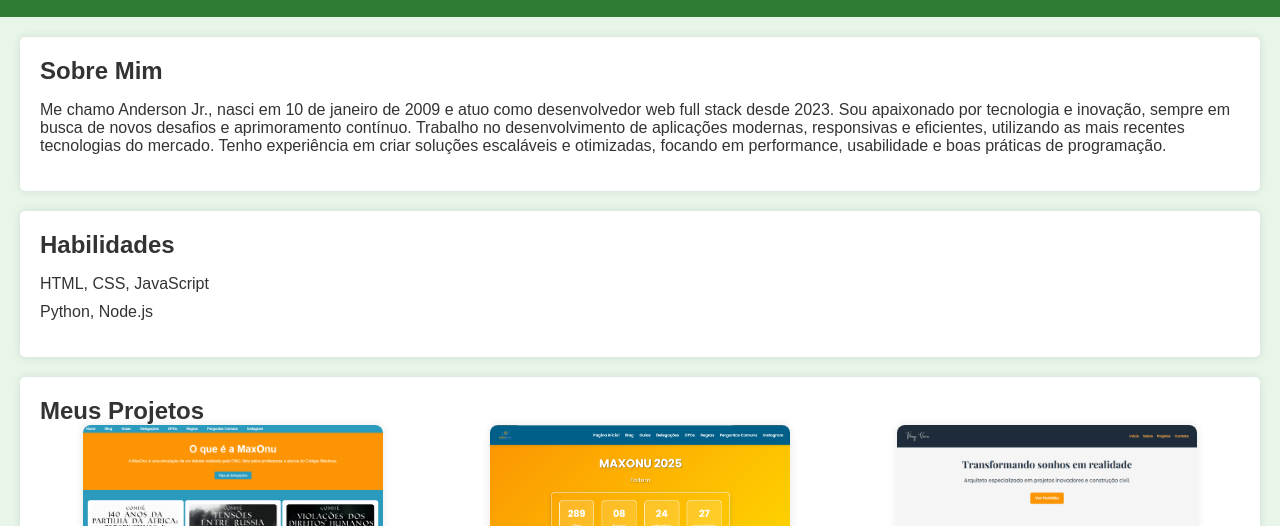
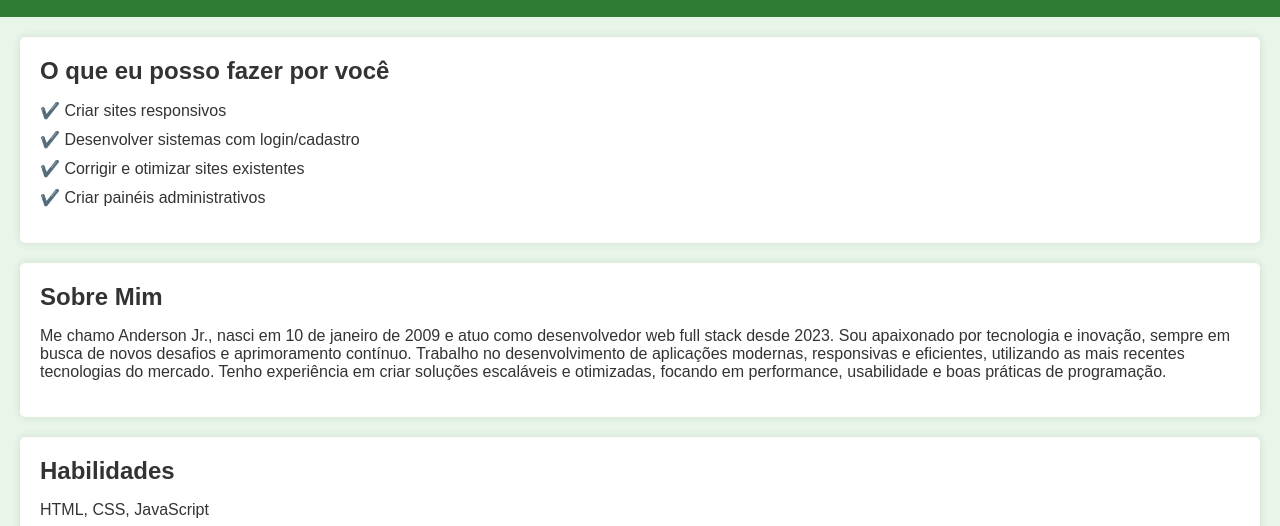
Before and after one commit to andersonjr667/Portifolio, a plain HTML site: page index.html in a window 1280 px wide. Shown: the part 247-773 px from the top of the page. Drawn offline with Linux system fonts and the light colour scheme.

Commit message:
Update index.html

```diff
--- a/index.html
+++ b/index.html
@@ -28,6 +28,15 @@
         </div>
     </header>
     <main>
+            <section id="servicos">
+        <h2>O que eu posso fazer por você</h2>
+        <ul>
+            <li>✔️ Criar sites responsivos</li>
+            <li>✔️ Desenvolver sistemas com login/cadastro</li>
+            <li>✔️ Corrigir e otimizar sites existentes</li>
+            <li>✔️ Criar painéis administrativos</li>
+        </ul>
+    </section>
         <section id="sobre">
             <h2>Sobre Mim</h2>
             <p>Me chamo Anderson Jr., nasci em 10 de janeiro de 2009 e atuo como desenvolvedor web full stack desde 2023. Sou apaixonado por tecnologia e inovação, sempre em busca de novos desafios e aprimoramento contínuo. Trabalho no desenvolvimento de aplicações modernas, responsivas e eficientes, utilizando as mais recentes tecnologias do mercado. Tenho experiência em criar soluções escaláveis e otimizadas, focando em performance, usabilidade e boas práticas de programação.</p>
```
